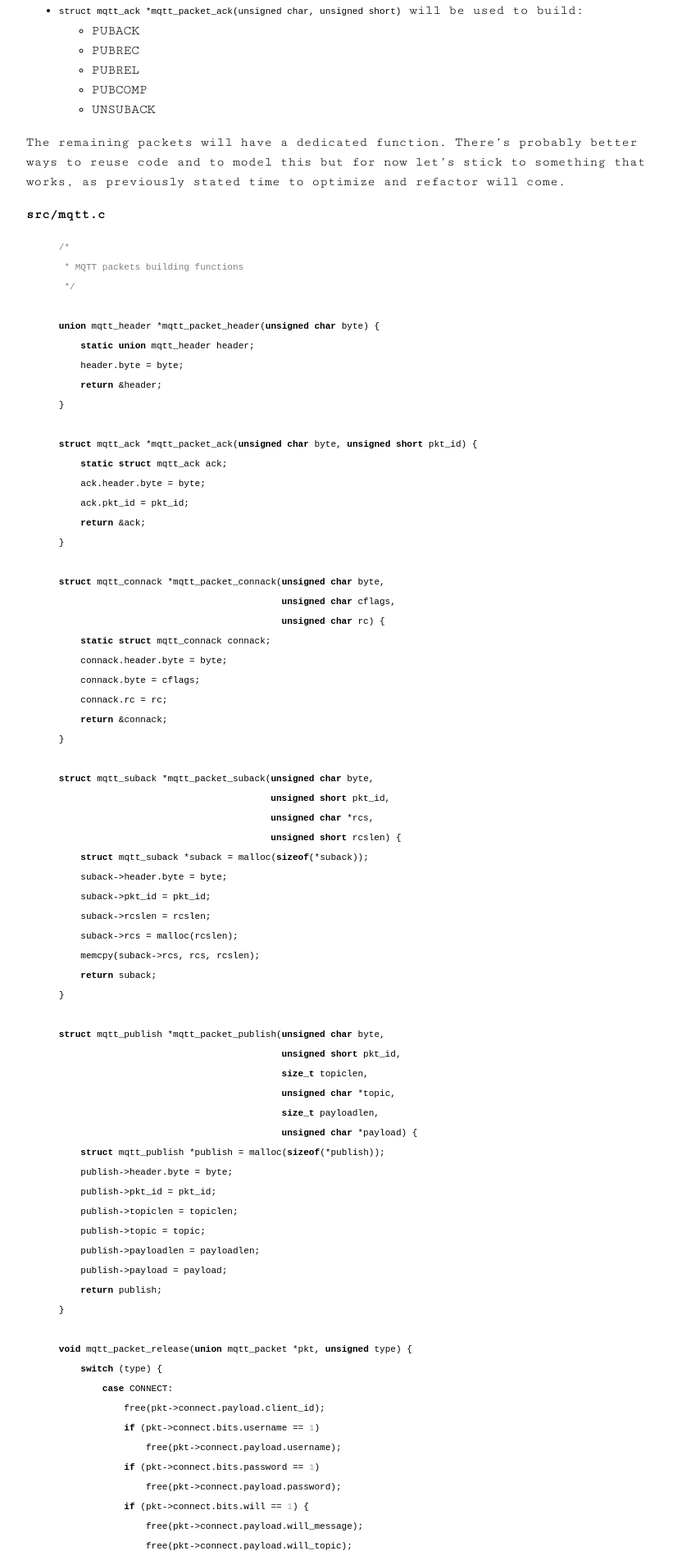
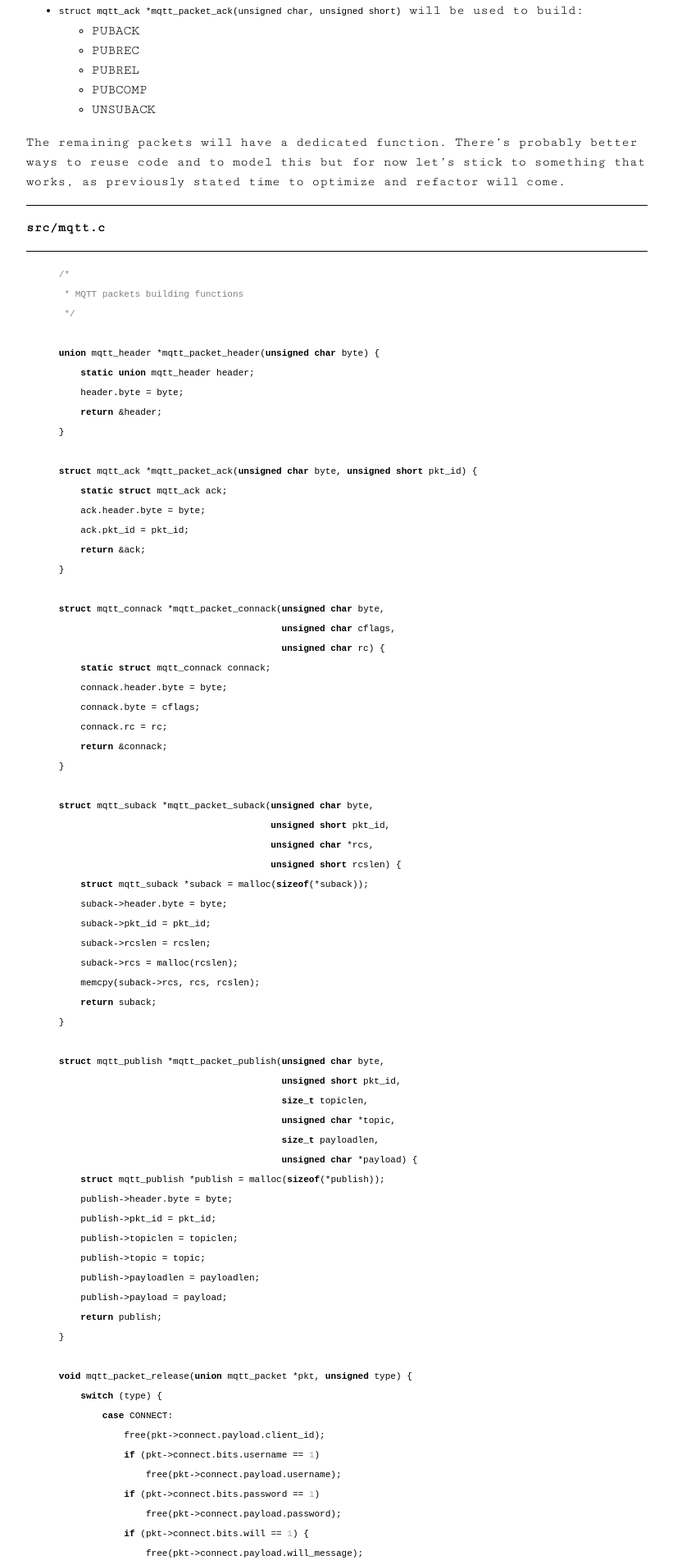
Before and after one commit to codepr/codepr.github.io, a Jekyll site: the page built from _posts/2019-03-04-sol-mqtt-broker-p2.md, in a window 1280 px wide. Shown: the part 644-2547 px from the top of the page at 82% size, without its empty margins (229-1050 px from the left). Built offline with Jekyll 4.4.1, drawn with Linux system fonts in a browser that asks for light colours.

Commit message:
Updated mqtt broker part 2

```diff
--- a/_posts/2019-03-04-sol-mqtt-broker-p2.md
+++ b/_posts/2019-03-04-sol-mqtt-broker-p2.md
@@ -35,7 +35,9 @@
 ways to reuse code and to model this but for now let's stick to something
 that works, as previously stated time to optimize and refactor will come.
 
+<hr>
 **src/mqtt.c**
+<hr>
 
 {% highlight c %}
 
@@ -127,6 +129,7 @@
 }
 
 {% endhighlight %}
+<hr>
 
 We move on to packing functions now, essentially they reflect unpacking ones,
 but acting in the opposite direction: We start from structs and unions to build a
@@ -147,7 +150,9 @@
 concise we could group pack and unpack handlers into a structure, so it'll be
 possible to use a single array as they share the same positions.
 
+<hr>
 **src/mqtt.c**
+<hr>
 
 {% highlight c %}
 
@@ -177,7 +182,6 @@
     unsigned char *packed = malloc(MQTT_HEADER_LEN);
     unsigned char *ptr = packed;
     pack_u8(&ptr, hdr->byte);
-
     /* Encode 0 length bytes, message like this have only a fixed header */
     mqtt_encode_length(ptr, 0);
     return packed;
@@ -219,19 +223,16 @@
 }
 
 static unsigned char *pack_mqtt_publish(const union mqtt_packet *pkt) {
-
     /*
      * We must calculate the total length of the packet including header and
      * length field of the fixed header part
      */
     size_t pktlen = MQTT_HEADER_LEN + sizeof(uint16_t) +
         pkt->publish.topiclen + pkt->publish.payloadlen;
-
     // Total len of the packet excluding fixed header len
     size_t len = 0L;
     if (pkt->header.bits.qos > AT_MOST_ONCE)
         pktlen += sizeof(uint16_t);
-
     int remaininglen_offset = 0;
     if ((pktlen - 1) > 0x200000)
         remaininglen_offset = 3;
@@ -239,34 +240,26 @@
         remaininglen_offset = 2;
     else if ((pktlen - 1) > 0x80)
         remaininglen_offset = 1;
-
     pktlen += remaininglen_offset;
-
     unsigned char *packed = malloc(pktlen);
     unsigned char *ptr = packed;
     pack_u8(&ptr, pkt->publish.header.byte);
-
     // Total len of the packet excluding fixed header len
     len += (pktlen - MQTT_HEADER_LEN - remaininglen_offset);
-
     /*
      * TODO handle case where step is > 1, e.g. when a message longer than 128
      * bytes is published
      */
     int step = mqtt_encode_length(ptr, len);
     ptr += step;
-
     // Topic len followed by topic name in bytes
     pack_u16(&ptr, pkt->publish.topiclen);
     pack_bytes(&ptr, pkt->publish.topic);
-
     // Packet id
     if (pkt->header.bits.qos > AT_MOST_ONCE)
         pack_u16(&ptr, pkt->publish.pkt_id);
-
     // Finally the payload, same way of topic, payload len -> payload
     pack_bytes(&ptr, pkt->publish.payload);
-
     return packed;
 }
 
@@ -277,6 +270,7 @@
 }
 
 {% endhighlight %}
+<hr>
 
 
 ### The server
@@ -289,7 +283,9 @@
 
 We're gonna need some functions to manage our socket descriptors.
 
+<hr>
 **src/network.h**
+<hr>
 
 {% highlight c %}
 
@@ -327,6 +323,7 @@
 int accept_connection(int);
 
 {% endhighlight %}
+<hr>
 
 Just some well-known helper functions to create and bind socket to listen for
 new connections and to set socket in non-blocking mode (a requirement to use
@@ -344,7 +341,9 @@
   error codes
 
 
+<hr>
 **src/network.h**
+<hr>
 
 {% highlight c %}
 
@@ -365,10 +364,13 @@
 #endif
 
 {% endhighlight %}
+<hr>
 
 And the implementation on network.c.
 
+<hr>
 **src/network.c**
+<hr>
 
 {% highlight c %}
 
@@ -443,7 +445,6 @@
     for (rp = result; rp != NULL; rp = rp->ai_next) {
         sfd = socket(rp->ai_family, rp->ai_socktype, rp->ai_protocol);
         if (sfd == -1) continue;
-
         /* set SO_REUSEADDR so the socket will be reusable after process kill */
         if (setsockopt(sfd, SOL_SOCKET, SO_REUSEADDR,
                        &(int) { 1 }, sizeof(int)) < 0)
@@ -481,7 +482,6 @@
         abort();
     if ((set_nonblocking(sfd)) == -1)
         abort();
-
     // Set TCP_NODELAY only for TCP sockets
     if (socket_family == INET)
         set_tcp_nodelay(sfd);
@@ -561,6 +561,7 @@
 }
 
 {% endhighlight %}
+<hr>
 
 ### Basic closure system
 
@@ -621,7 +622,9 @@
 Plus, we'll declare and implement on the .c file some creation, delete and
 managing functions.
 
+<hr>
 **src/network.h**
+<hr>
 
 {% highlight c %}
 
@@ -724,6 +727,7 @@
 int epoll_del(int, int);
 
 {% endhighlight %}
+<hr>
 
 After some declarations on the header for network utility we can move on to the
 implementation of the functions.
@@ -735,7 +739,9 @@
 for faulting cases) and finally a dynamic array of periodic tasks that will be
 executed.
 
+<hr>
 **src/network.c**
+<hr>
 
 {% highlight c %}
 
@@ -772,6 +778,7 @@
 }
 
 {% endhighlight %}
+<hr>
 
 Now, epoll API is extensively documentated on its manpage, but we’ll need 3
 functions to add, remove and modify monitored descriptors and trigger events,
@@ -783,14 +790,15 @@
 (thundering herd problem), but this is another story, also this explained
 clearly on the man page.
 
+<hr>
 **src/network.c**
+<hr>
 
 {% highlight c %}
 
 int epoll_add(int efd, int fd, int evs, void *data) {
     struct epoll_event ev;
     ev.data.fd = fd;
-
     // Being ev.data a union, in case of data != NULL, fd will be set to random
     if (data)
         ev.data.ptr = data;
@@ -801,7 +809,6 @@
 int epoll_mod(int efd, int fd, int evs, void *data) {
     struct epoll_event ev;
     ev.data.fd = fd;
-
     // Being ev.data a union, in case of data != NULL, fd will be set to random
     if (data)
         ev.data.ptr = data;
@@ -814,6 +821,7 @@
 }
 
 {% endhighlight %}
+<hr>
 
 Two things to be noted:
 
@@ -838,7 +846,9 @@
 We move forward now to implement the basic closure system and the wait loop for
 read and write events, as well as periodic timed callbacks.
 
+<hr>
 **src/network.c**
+<hr>
 
 {% highlight c %}
 
@@ -854,7 +864,6 @@
     struct itimerspec timervalue;
     int timerfd = timerfd_create(CLOCK_MONOTONIC, 0);
     memset(&timervalue, 0x00, sizeof(timervalue));
-
     // Set initial expire time and periodic interval
     timervalue.it_value.tv_sec = seconds;
     timervalue.it_value.tv_nsec = ns;
@@ -864,7 +873,6 @@
         perror("timerfd_settime");
         return;
     }
-
     // Add the timer to the event loop
     struct epoll_event ev;
     ev.data.fd = timerfd;
@@ -873,7 +881,6 @@
         perror("epoll_ctl(2): EPOLLIN");
         return;
     }
-
     /* Store it into the event loop */
     if (loop->periodic_nr + 1 > loop->periodic_maxsize) {
         loop->periodic_maxsize *= 2;
@@ -897,24 +904,20 @@
         events = epoll_wait(el->epollfd, el->events,
                             el->max_events, el->timeout);
         if (events < 0) {
-
             /* Signals to all threads. Ignore it for now */
             if (errno == EINTR)
                 continue;
-
             /* Error occured, break the loop */
             rc = -1;
             el->status = errno;
             break;
         }
         for (int i = 0; i < events; i++) {
-
             /* Check for errors */
             if ((el->events[i].events & EPOLLERR) ||
                 (el->events[i].events & EPOLLHUP) ||
                 (!(el->events[i].events & EPOLLIN) &&
                  !(el->events[i].events & EPOLLOUT))) {
-
                 /* An error has occured on this fd, or the socket is not
                    ready for reading, closing connection */
                 perror ("epoll_wait(2)");
@@ -935,7 +938,6 @@
             }
             if (periodic_done == 1)
                 continue;
-
             /* No error events, proceed to run callback */
             closure->call(el, closure->args);
         }
@@ -956,6 +958,7 @@
 }
 
 {% endhighlight %}
+<hr>
 
 Of all defined functions, `evloop_wait` is the most interesting, start an
 `epoll_wait` loop and after error check, it proceeds to apply the callback
```
